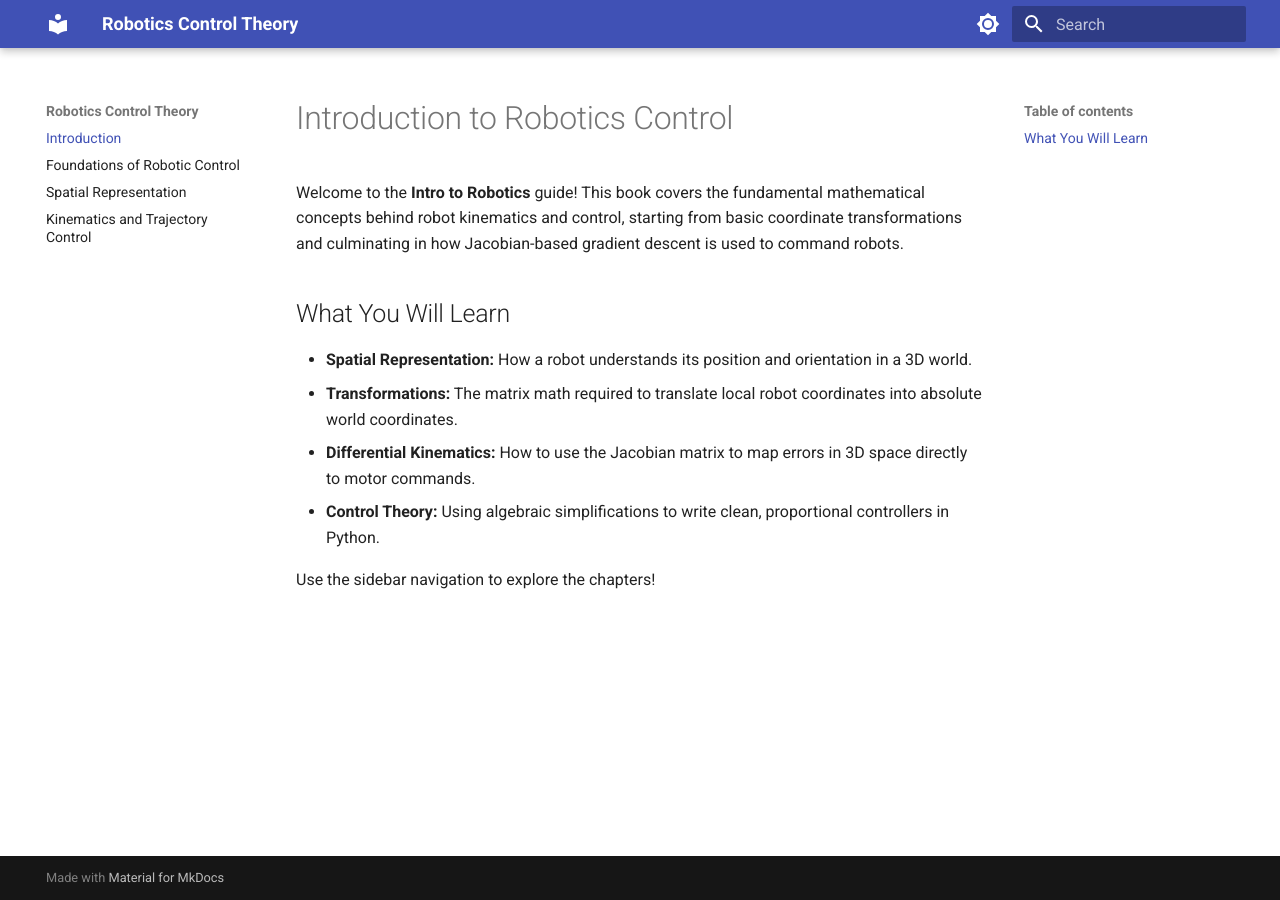
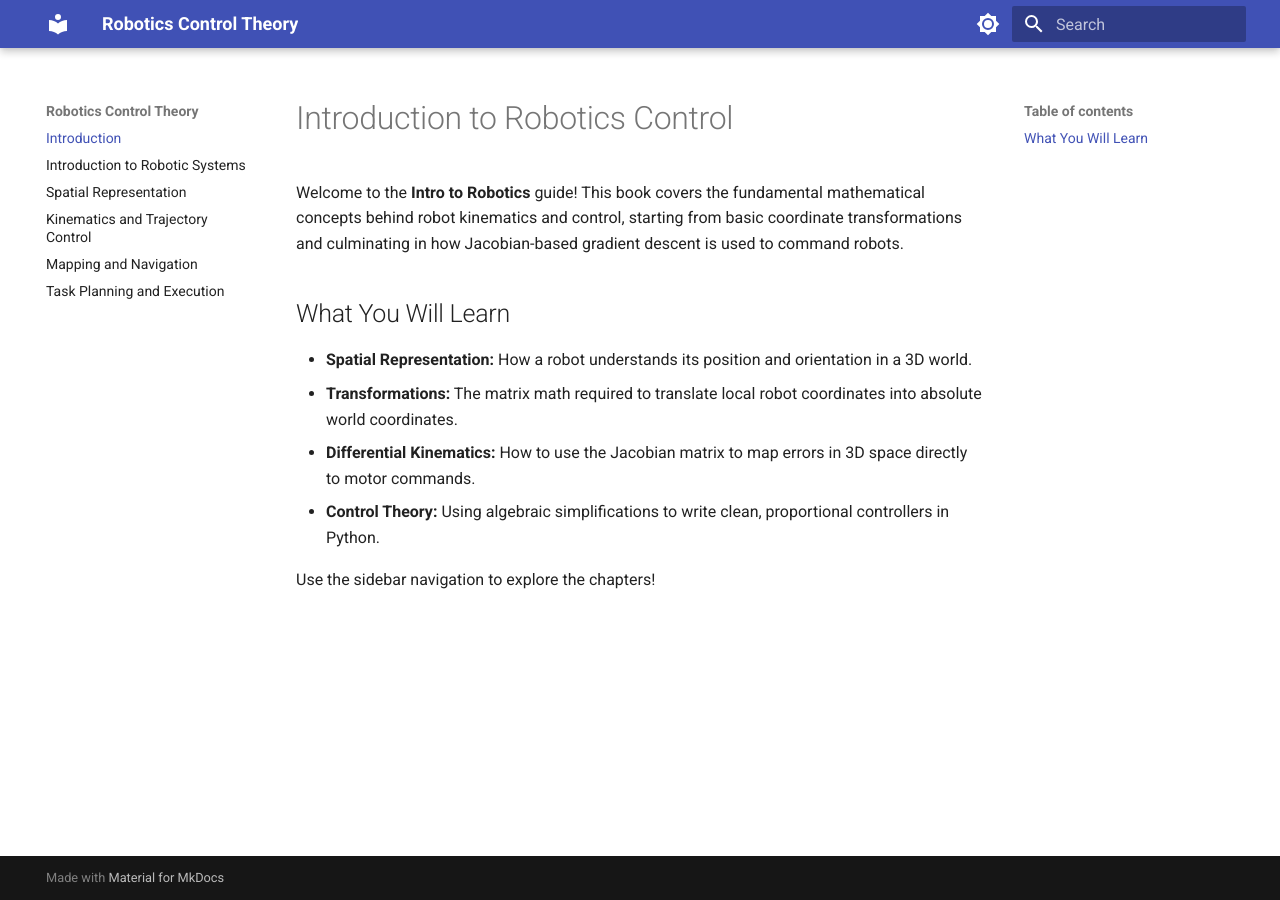
Before and after one commit to Kooroshoo/intro-to-robotics, an MkDocs documentation site: the page built from docs/index.md, in a window 1280 px wide. Built offline with MkDocs 1.6.1 and Material for MkDocs 9.7.7, drawn with Linux system fonts in a browser that asks for light colours.

```diff
--- a/mkdocs.yml
+++ b/mkdocs.yml
@@ -33,6 +33,8 @@ extra_javascript:
 
 nav:
   - Introduction: index.md
-  - Foundations of Robotic Control: 01-foundations-of-robotic-control.md
+  - Introduction to Robotic Systems: 01-introduction-to-robotic-systems.md
   - Spatial Representation: 02-spatial-representation.md
   - Kinematics and Trajectory Control: 03-kinematics-and-trajectory-control.md
+  - Mapping and Navigation: 04-mapping-and-navigation.md
+  - Task Planning and Execution: 05-task-planning-and-execution.md
```
Also changed, not shown: docs/01-foundations-of-robotic-control.md (deleted, +0 -1 lines), docs/01-introduction-to-robotic-systems.md (added, +25 -0 lines), docs/04-mapping-and-navigation.md (added, +1 -0 lines), docs/05-task-planning-and-execution.md (added, +1 -0 lines).
